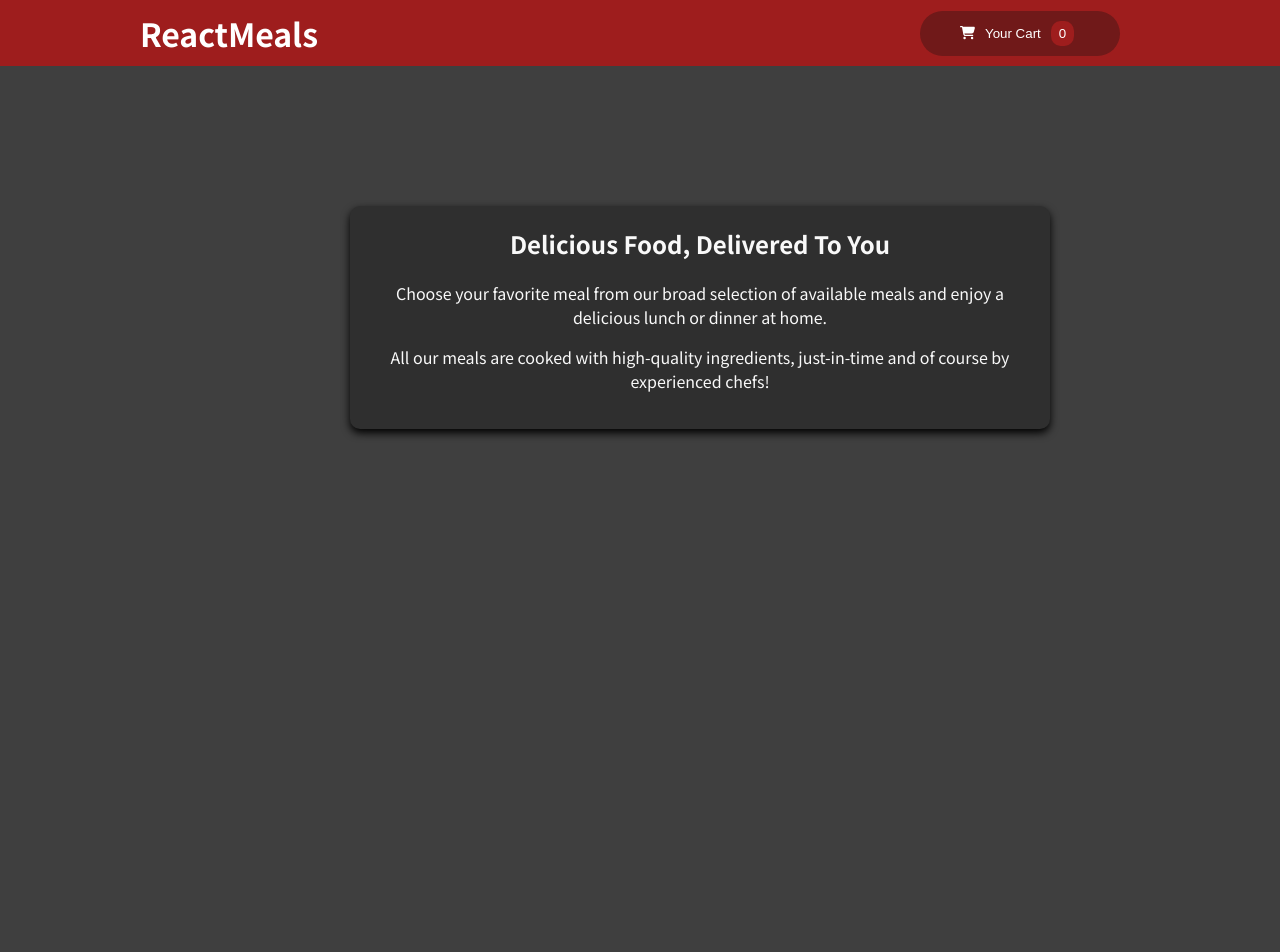
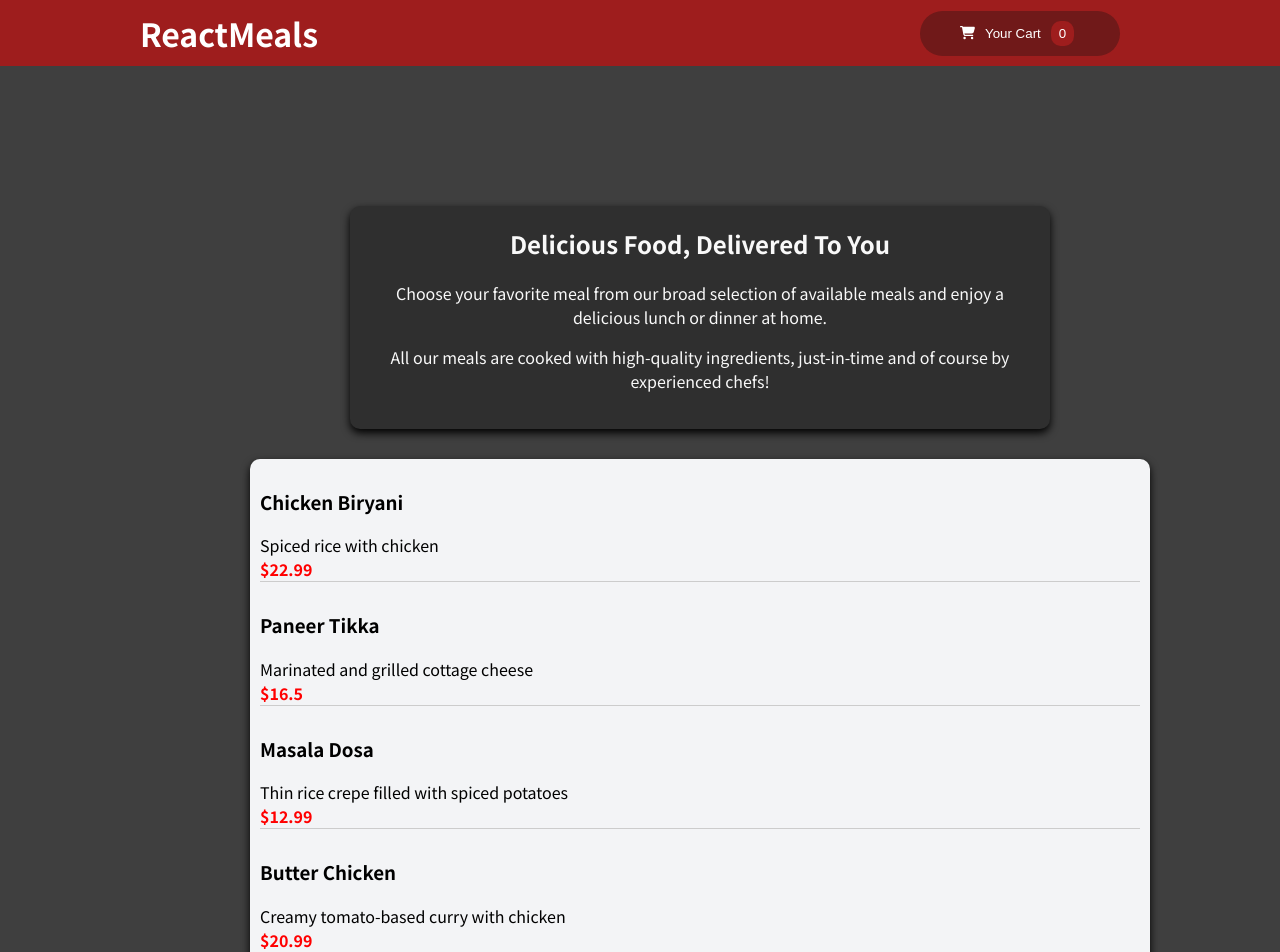
Before and after one commit to Pratyasha955/Restaurant-app, a React (Create React App) app: page / in a window 1280 px wide. Shown: the top 952 px of the page. Before the commit the page ends 800 px from the top, so only its background shows below. Built offline with nearby package versions, Linux system fonts and the light colour scheme.

Commit message:
Making the Items visible

```diff
--- a/src/App.js
+++ b/src/App.js
@@ -1,11 +1,61 @@
 import Header from "./components/Layout/Header";
 import Summary from "./components/Layout/Summary";
+import MealItem from "./components/Meal/MealItem";
+
+const DUMMY_MEALS = [
+  {
+    id: 'm1',
+    name: 'Chicken Biryani',
+    description: 'Spiced rice with chicken',
+    price: 22.99,
+  },
+  {
+    id: 'm2',
+    name: 'Paneer Tikka',
+    description: 'Marinated and grilled cottage cheese',
+    price: 16.5,
+  },
+  {
+    id: 'm3',
+    name: 'Masala Dosa',
+    description: 'Thin rice crepe filled with spiced potatoes',
+    price: 12.99,
+  },
+  {
+    id: 'm4',
+    name: 'Butter Chicken',
+    description: 'Creamy tomato-based curry with chicken',
+    price: 20.99,
+  },
+  {
+    id: 'm5',
+    name: 'Chole Bhature',
+    description: 'Chickpea curry with fried bread',
+    price: 15.99,
+  },
+  {
+    id: 'm6',
+    name: 'Palak Paneer',
+    description: 'Spinach curry with cottage cheese',
+    price: 16.99,
+  },
+];
+
 
 function App() {
+  const mealItems = DUMMY_MEALS.map((meal) => (
+    <MealItem
+      key={meal.id}
+      name={meal.name}
+      description={meal.description}
+      price={meal.price}
+    />
+  ));
   return (
     <div className="App">
       <Header />
       <Summary />
+      <ul>{mealItems}</ul>
     </div>
   );
 }
--- /dev/null
+++ b/src/components/Meal/MealItem.css
@@ -0,0 +1,30 @@
+ul {
+    border-radius: 10px;
+    display: flex;
+    flex-direction: column;
+    width: 900px;
+    padding: 10px;
+    margin: 20px;
+    margin-top: 30px;
+    margin-left: 250px;
+    box-shadow: 0 4px 8px rgb(0, 0, 0);
+    background-color: #f3f4f6;
+  }
+  .meal-item {
+    display: flex;
+    border-bottom: 1px solid #ccc;
+    margin-bottom: 10px;
+  }
+
+  .meal-details {
+    display: flex;
+    justify-content: space-between;
+    width: 100%;
+    padding-right: 20px; /* Adjust padding for spacing */
+  }
+
+
+  .price {
+    color: rgb(255, 0, 0);
+    font-weight: bold;
+  }
--- /dev/null
+++ b/src/components/Meal/MealItem.js
@@ -0,0 +1,20 @@
+
+import React from 'react';
+import './MealItem.css';
+
+const MealItem = (props) => {
+    const { name, description, price } = props;
+    return (
+        <li className="meal-item">
+            <div className="meal-details">
+                <div>
+                    <h3>{name}</h3>
+                    <div className="description">{description}</div>
+                    <div className="price">${price}</div>
+                </div>
+            </div>
+        </li>
+    );
+};
+
+export default MealItem;
```
